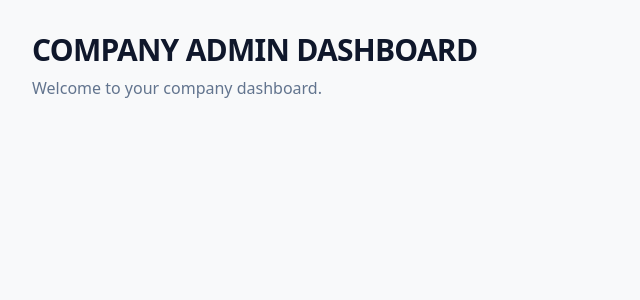
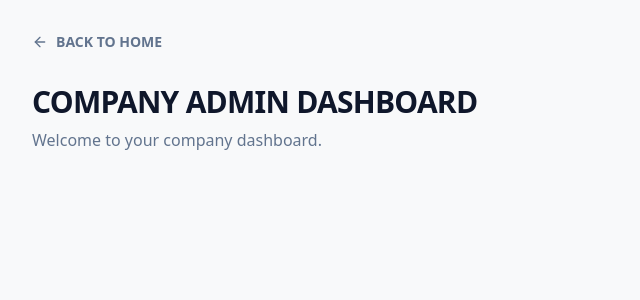
Before and after one commit to bilalizhar-jpg/ERP-HRM-FINAL, a React (Vite) app: page /company-admin/dashboard in a window 1280 px wide. Shown: the top 300 px of the page, without its empty margins (0-640 px from the left). Built offline with nearby package versions, Linux system fonts and the light colour scheme.

Commit message:
feat: Add "Back to Home" navigation to admin pages
Introduces a prominent "Back to Home" link on both the Company Admin Login and Dashboard pages. This improves user navigation by providing a clear and consistent way to return to the main application entry point from administrative sections.

```diff
--- a/src/pages/CompanyAdminDashboard.tsx
+++ b/src/pages/CompanyAdminDashboard.tsx
@@ -1,6 +1,16 @@
+import { Link } from 'react-router-dom';
+import { ArrowLeft } from 'lucide-react';
+
 export default function CompanyAdminDashboard() {
   return (
-    <div className="min-h-screen bg-[#f8f9fa] p-8">
+    <div className="min-h-screen bg-[#f8f9fa] p-8 relative">
+      <Link
+        to="/"
+        className="inline-flex items-center gap-2 text-slate-500 hover:text-blue-600 font-bold text-sm transition-colors mb-8"
+      >
+        <ArrowLeft size={16} />
+        BACK TO HOME
+      </Link>
       <h1 className="text-3xl font-black text-slate-900 tracking-tight uppercase">COMPANY ADMIN DASHBOARD</h1>
       <p className="text-slate-500 font-medium mt-2">Welcome to your company dashboard.</p>
     </div>
--- a/src/pages/CompanyAdminLogin.tsx
+++ b/src/pages/CompanyAdminLogin.tsx
@@ -1,6 +1,6 @@
 import { useState } from 'react';
-import { useNavigate } from 'react-router-dom';
-import { Shield, Eye, EyeOff, User, Lock } from 'lucide-react';
+import { useNavigate, Link } from 'react-router-dom';
+import { Shield, Eye, EyeOff, User, Lock, ArrowLeft } from 'lucide-react';
 
 export default function CompanyAdminLogin() {
   const [username, setUsername] = useState('');
@@ -35,7 +35,14 @@ export default function CompanyAdminLogin() {
   };
 
   return (
-    <div className="min-h-screen bg-[#f8f9fa] flex items-center justify-center p-6">
+    <div className="min-h-screen bg-[#f8f9fa] flex items-center justify-center p-6 relative">
+      <Link
+        to="/"
+        className="absolute top-8 left-8 flex items-center gap-2 text-slate-500 hover:text-blue-600 font-bold text-sm transition-colors"
+      >
+        <ArrowLeft size={16} />
+        BACK TO HOME
+      </Link>
       <div className="bg-white p-10 rounded-[2.5rem] shadow-xl border border-slate-100 w-full max-w-md">
         <div className="flex flex-col items-center mb-8">
           <div className="w-16 h-16 bg-blue-600 rounded-2xl flex items-center justify-center text-white shadow-lg shadow-blue-200 mb-4">
```
